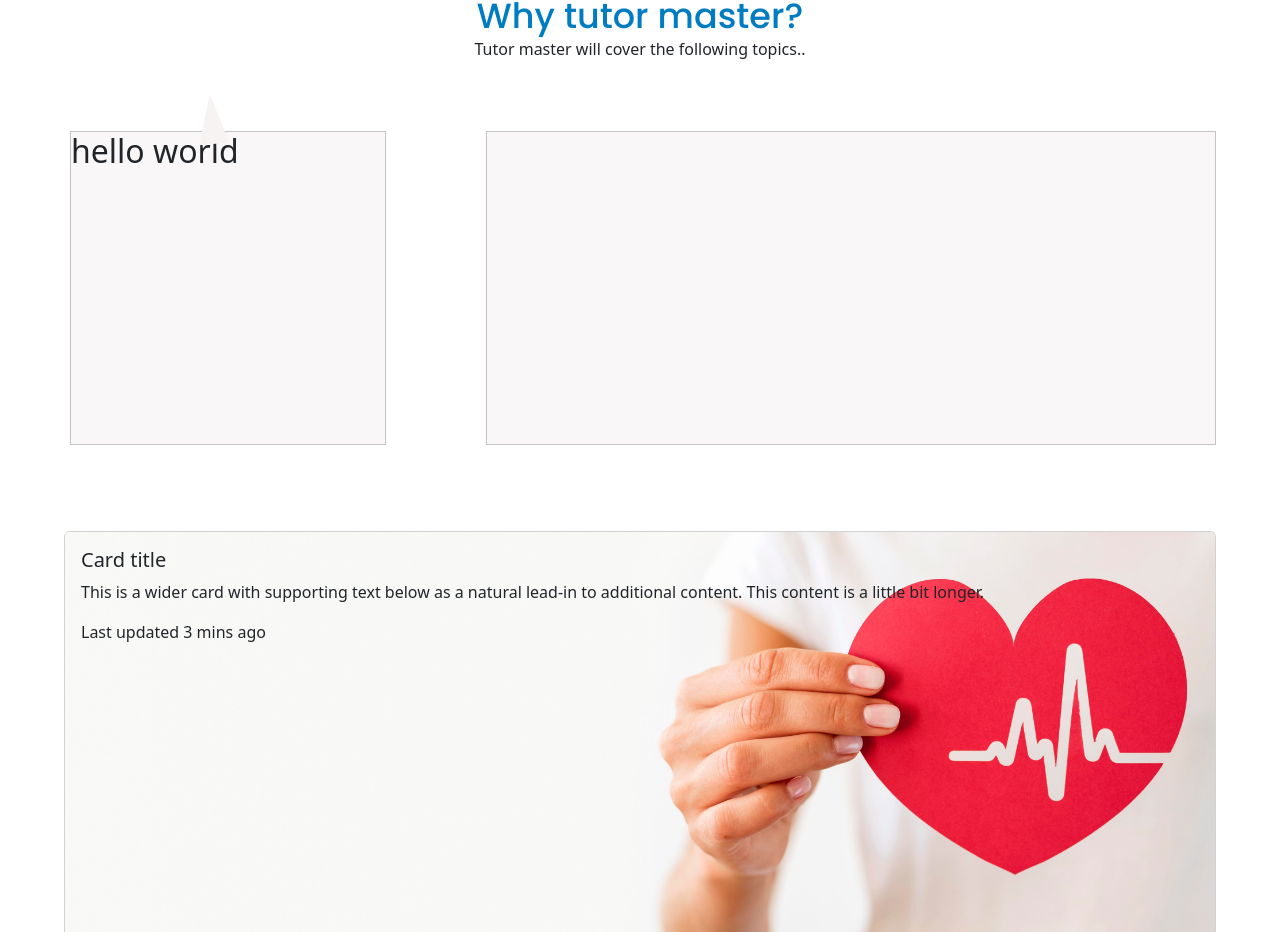
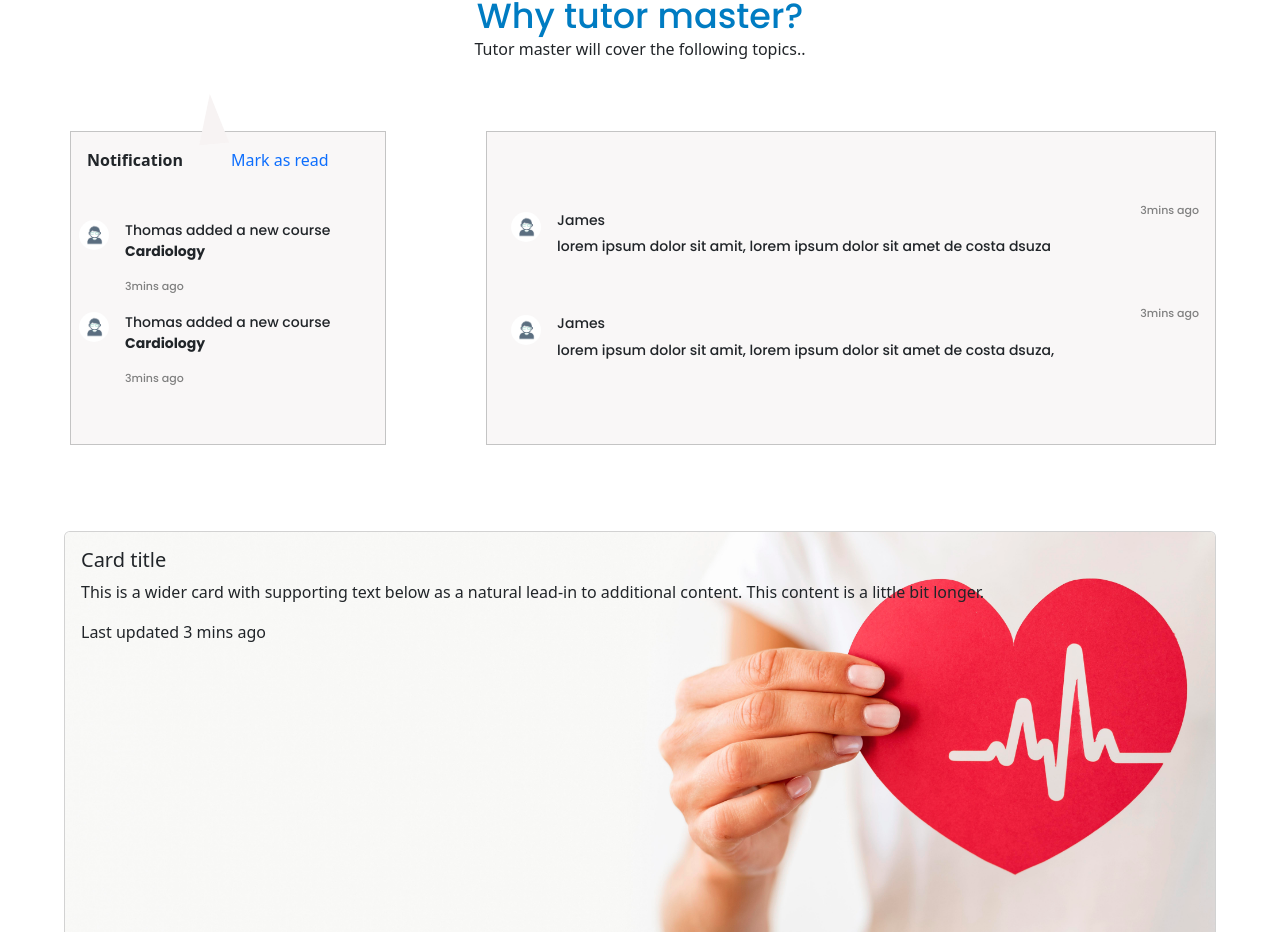
Before and after one commit to Sumon092/tutor-master, a React (Create React App) app: page / in a window 1280 px wide. Shown: the part 2350-3282 px from the top of the page. Built offline with nearby package versions, Linux system fonts and the light colour scheme; a web font is replaced by a local one.

Commit message:
connection complete

```diff
--- a/src/Pages/Connection.js
+++ b/src/Pages/Connection.js
@@ -1,4 +1,5 @@
 import React from 'react';
+import avatar from '../assets/avatar.jpg'
 
 const Connection = () => {
     return (
@@ -13,14 +14,75 @@ const Connection = () => {
                     <div class="center">
                         <div class="dialog-box">
                             <div class="top-point"></div>
-                            <h2>hello world</h2>
+                            <p className='mt-3 ms-3 fw-bold'>Notification
+                                <span className='ms-5 fw-normal text-primary'>Mark as read</span>
+                            </p>
+                            <div className='mt-5'>
+                                <div className='d-flex justify-content-start'>
+                                    <div className='ms-2 me-3'>
+                                        <img style={{ width: '30px', height: '30px', borderRadius: '50px' }} src={avatar} alt="" />
+                                    </div>
+                                    <div>
+                                        <p style={{ fontWeight: '500', fontFamily: 'poppins', fontSize: '14px', marginBottom: '10px' }}>Thomas added a new course
+                                            <br /><b>Cardiology</b>
+                                        </p>
+                                        <span style={{ fontWeight: '400', fontFamily: 'poppins', fontSize: '11px', color: 'gray' }}>3mins ago</span>
+                                    </div>
+                                </div>
+                                <div className='d-flex justify-content-start mt-3'>
+                                    <div className='ms-2 me-3'>
+                                        <img style={{ width: '30px', height: '30px', borderRadius: '50px' }} src={avatar} alt="" />
+                                    </div>
+                                    <div>
+                                        <p style={{ fontWeight: '500', fontFamily: 'poppins', fontSize: '14px', marginBottom: '10px' }}>Thomas added a new course
+                                            <br /><b>Cardiology</b>
+                                        </p>
+                                        <span style={{ fontWeight: '400', fontFamily: 'poppins', fontSize: '11px', color: 'gray' }}>3mins ago</span>
+                                    </div>
+                                </div>
+                            </div>
+
                         </div>
                     </div>
 
                 </div>
                 <div style={{ border: '1px solid #c4c4c4', width: '730px', height: '314px', backgroundColor: '#f9f7f7' }}>
 
+
+                    <div className='d-flex justify-content-between p-3 mt-5'>
+                        <div className='d-flex justify-content-start mt-3'>
+                            <div className='ms-2 me-3'>
+                                <img style={{ width: '30px', height: '30px', borderRadius: '50px' }} src={avatar} alt="" />
+                            </div>
+                            <div className='d-flex justify-content-between'>
+                                <div>
+                                    <h5 style={{ fontFamily: 'poppins', fontSize: '14px' }}>James</h5>
+                                    <p style={{ fontWeight: '500', fontFamily: 'poppins', fontSize: '14px', marginBottom: '10px' }}>lorem ipsum dolor sit amit, lorem ipsum dolor sit amet de costa dsuza</p>
+                                </div>
+                            </div>
+                        </div>
+                        <div>
+                            <span style={{ fontWeight: '400', fontFamily: 'poppins', fontSize: '11px', color: 'gray' }}>3mins ago</span>
+                        </div>
+                    </div>
+                    <div className='d-flex justify-content-between p-3'>
+                        <div className='d-flex justify-content-start mt-3'>
+                            <div className='ms-2 me-3'>
+                                <img style={{ width: '30px', height: '30px', borderRadius: '50px' }} src={avatar} alt="" />
+                            </div>
+                            <div className='d-flex justify-content-between'>
+                                <div>
+                                    <h5 style={{ fontFamily: 'poppins', fontSize: '14px' }}>James</h5>
+                                    <p style={{ fontWeight: '500', fontFamily: 'poppins', fontSize: '14px', marginBottom: '10px' }}>lorem ipsum dolor sit amit, lorem ipsum dolor sit amet de costa dsuza,</p>
+                                </div>
+                            </div>
+                        </div>
+                        <div>
+                            <span style={{ fontWeight: '400', fontFamily: 'poppins', fontSize: '11px', color: 'gray' }}>3mins ago</span>
+                        </div>
+                    </div>
                 </div>
+
             </div>
         </section>
     );
```
Also changed, not shown: src/assets/avatar.jpg (added).
